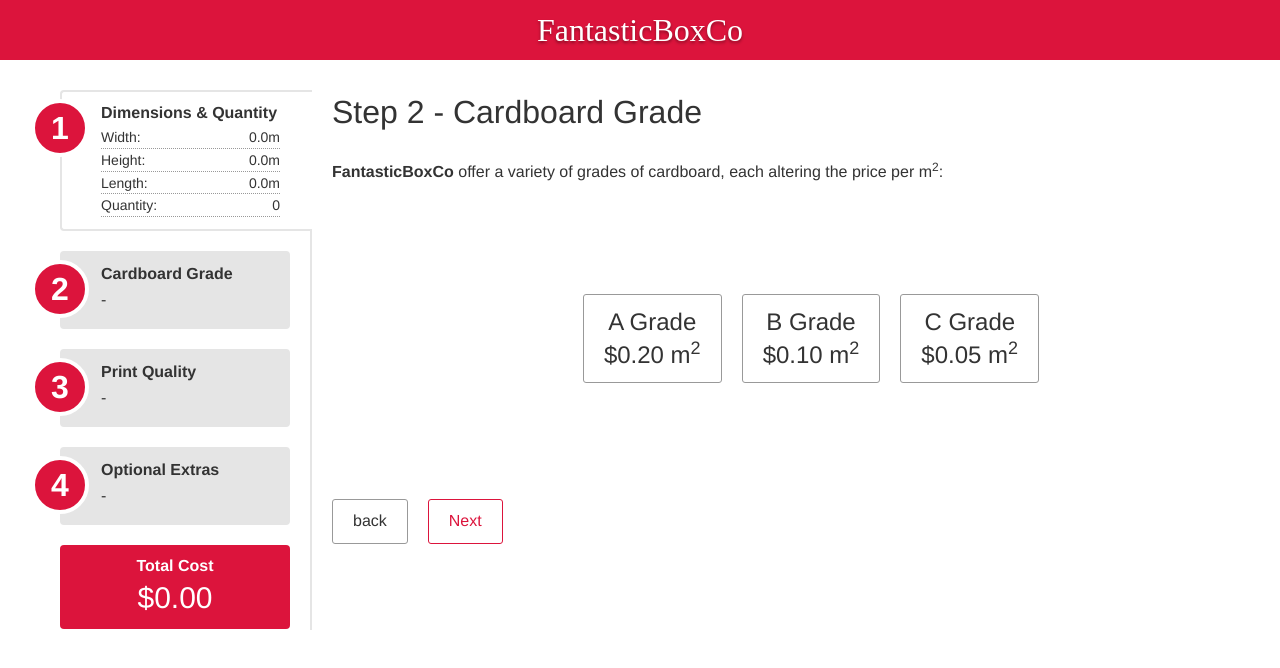
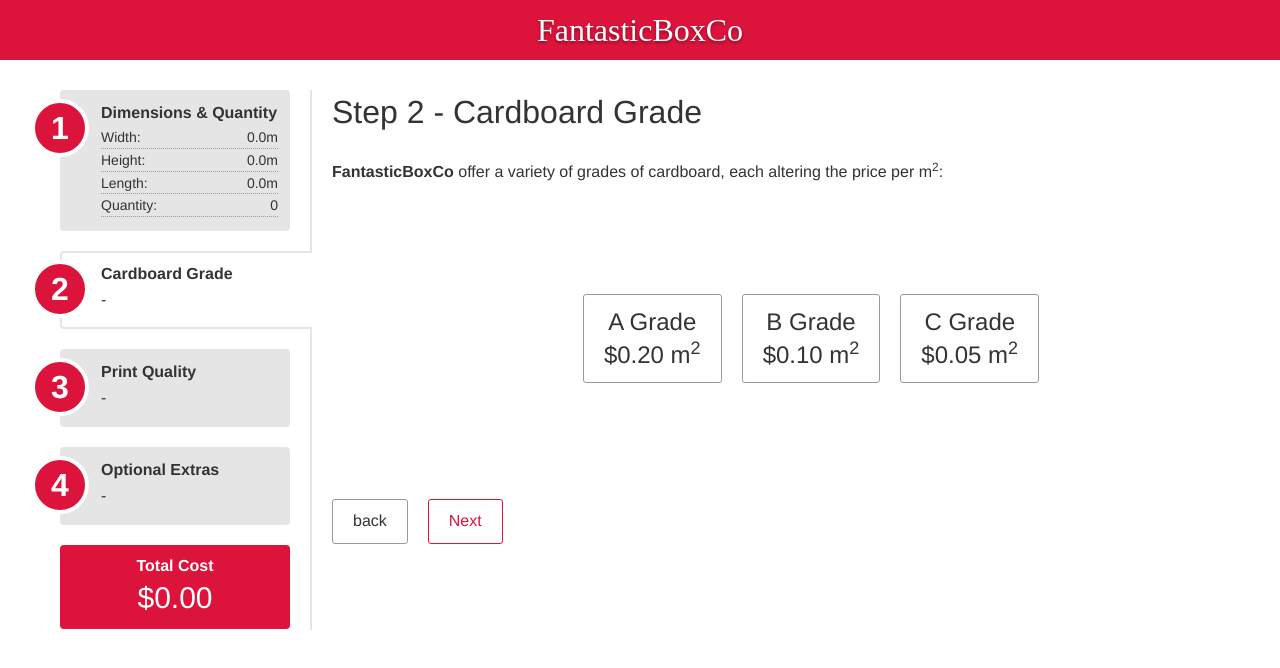
Before and after one commit to bhinebaugh/boxco, a React (Create React App) app: page / in a window 1280 px wide. Both pictures are taken after a click on the button "Next". Shown: the top 668 px of the page. Built offline with nearby package versions, Linux system fonts and the light colour scheme; a web font is replaced by a local one.

Commit message:
use state to synchronize sidebar with content pane

```diff
--- a/src/components/FormActions.js
+++ b/src/components/FormActions.js
@@ -6,11 +6,11 @@ const FormActions = ({isDisabled, hideBackButton = false, buttonText = "Next", n
     return(
         <div className="form-actions">
             {!hideBackButton &&
-                <button type="button" onClick={previousStep} className="btn btn-back">
+                <button type="button" onClick={() => previousStep()} className="btn btn-back">
                     back
                 </button>
             }
-            <button type="button" onClick={nextStep} className="btn btn-primary btn-next" disabled={isDisabled}>
+            <button type="button" onClick={() => nextStep()} className="btn btn-primary btn-next" disabled={isDisabled}>
                 {buttonText}
             </button>
         </div>
--- a/src/components/Progress.js
+++ b/src/components/Progress.js
@@ -1,12 +1,12 @@
 import React from 'react'
 import StepSummary from './StepSummary'
+import { connect } from 'react-redux'
 
-const Progress = props => {
-    var activeId = 2
+const Progress = ({ activeId }) => {
     return (
         <aside>
             <ul className="progress">
-                <StepSummary stepId={1} stepName="Dimensions &amp; Quantity" isActive={true}>
+                <StepSummary stepId={1} stepName="Dimensions &amp; Quantity" isActive={activeId === 1}>
                         <dl>
                             <dt>Width:</dt>
                             <dd>0.0m</dd>
@@ -18,9 +18,9 @@ const Progress = props => {
                             <dd>0</dd>
                         </dl>
                 </StepSummary>
-                <StepSummary stepId={2} stepName="Cardboard Grade" isActive={false}>-</StepSummary>
-                <StepSummary stepId={3} stepName="Print Quality" isActive={false}>-</StepSummary>
-                <StepSummary stepId={4} stepName="Optional Extras" isActive={false}>-</StepSummary>
+                <StepSummary stepId={2} stepName="Cardboard Grade" isActive={activeId === 2}>-</StepSummary>
+                <StepSummary stepId={3} stepName="Print Quality" isActive={activeId === 3}>-</StepSummary>
+                <StepSummary stepId={4} stepName="Optional Extras" isActive={activeId === 4}>-</StepSummary>
                 <li>
                     <a href="#total-cost" className="step step-total-cost">
                         <h3 className="step-total-cost-heading">Total Cost</h3>
@@ -32,4 +32,6 @@ const Progress = props => {
     )
 }
 
-export default Progress
+export default connect(
+    state => ({ activeId: state.currentStep }),
+)(Progress)
```
